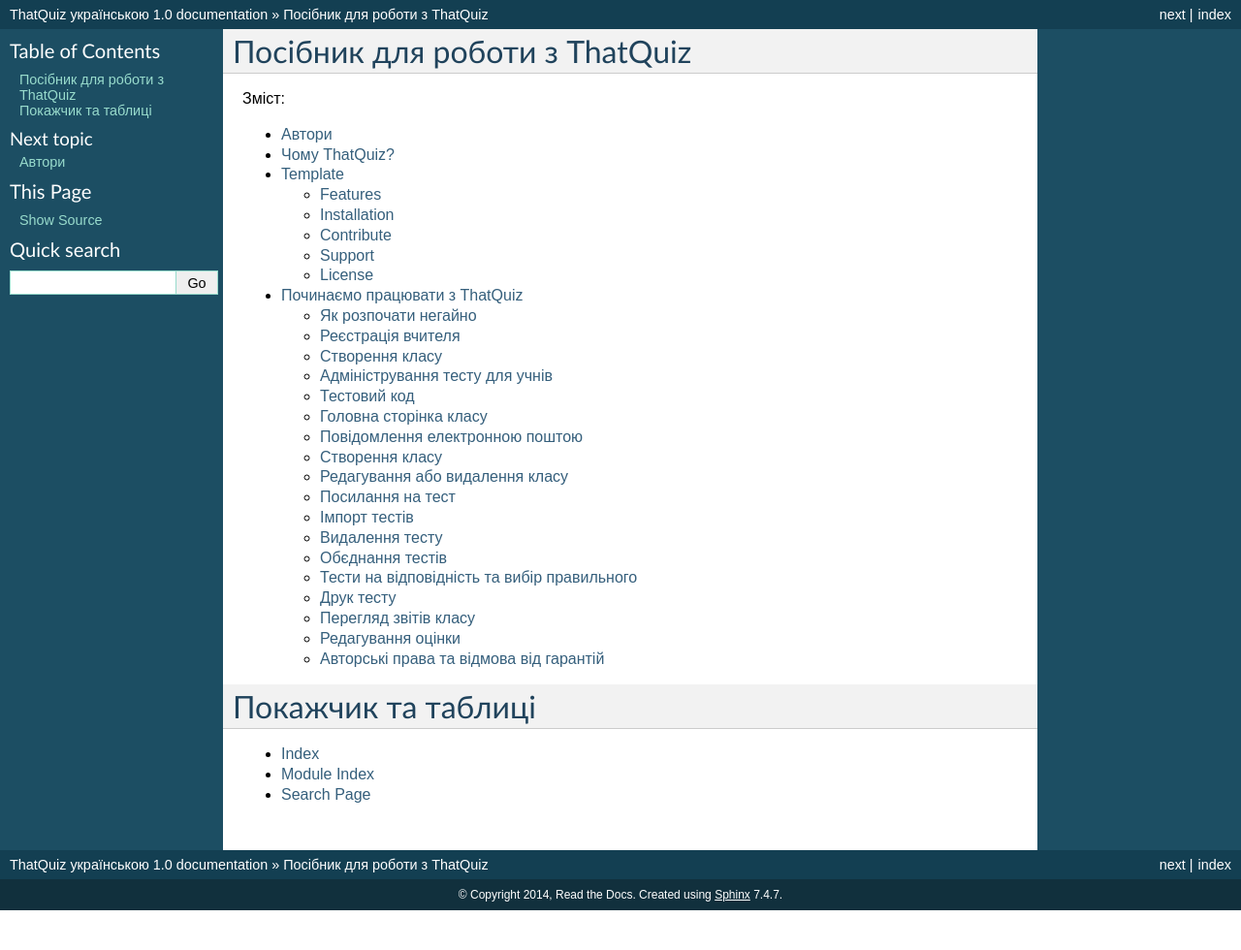
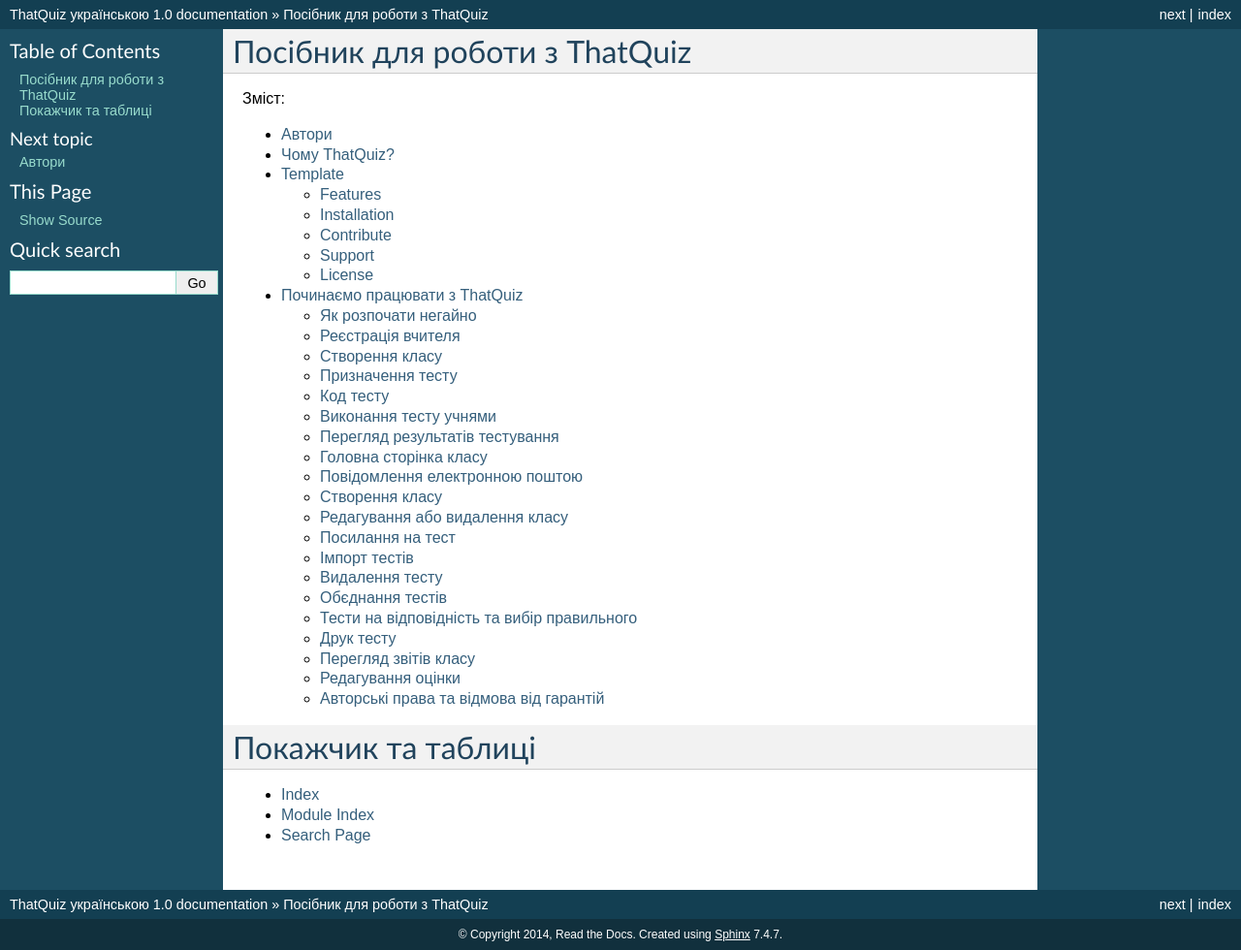
Before and after one commit to Gromko/ThatQuizUA, a Sphinx documentation site: the page built from docs/index.rst, in a window 1280 px wide. Shown: the whole page at 97% size. Built offline with Sphinx 7.4.7, drawn with Linux system fonts in a browser that asks for light colours; before the commit the page ends 939 px from its top, so only the background shows below that; some of the changed lines change nothing that is shown.

Commit message:
Update usage.rst

```diff
--- a/docs/usage.rst
+++ b/docs/usage.rst
@@ -78,19 +78,79 @@
 Звичайно, ви можете створити список і "вручну", записавши небхідні відомості про учнів.
 Ви завжди можете додати учня до списку, скориставшись кнопкою ``Додати більше``. Для вилучення учні зі списку необхідно видалити всі дані про нього, залишивши порожній рядок, після збереження списку, цей рядок буде вилучено.
 
+Призначення тесту
+-----------------
+Натисніть потрібну тестову групу в Єдиному меню тестів (математичних - цілі числа, дроби, концепції, геометрія, алгебра, нерівності і т.п.). Налаштуйте параметри тестування за бажанням. Виберіть клас для проведення тесту в меню класів і натисніть кнопку ``Призначення тесту``, щоб закінчити.
+Параметри тестів:
+1. Кількість - це кількість завдань у тесті.
+
+2. Рівень - ступінь складності тесту, від легкого (малі числа) до складного (великі числа).
+
+3. Таймер - час за який учні повинні пройти тест.
+
+4. Порядок- показує, як питання пропонуються кожному учню. Учні можуть отримувати питання у випадковому або фіксованому порядку.
+
+.. image:: tq11.png
+   :width: 200pt
+
+Кнопка ``Регенерувати`` змінює пропоновані завдання. При призначенні тестів вчителем учням пропонується набір наперед визначених завдань - усім однакові, але  можливо у різному порядку. Це робиться для того, щоб можна було адекватно оцінити знання та навички учнів.
+Можна змінити назву тесту або залишити її запропонованою, та визначити коли подавати тест для виконання учнями.
+Створені тести можна завжди переглянути у розділі ``Призначені`
+
+.. image:: tq12.png
+   :width: 200pt
+
+Код тесту
+---------
+Код тесту відображається в першому стовпчику таблиці тестів при натисканні на ``Призначені``. Він складається з 8 символів (цифр і букв, наприклад 112EWACM). Цей код використовується для організації доступу учнів до призначених для них завдань. Кожен тест має свій унікальний код. При роботі в класі можна запропонувати учням ввести код в поле Код тесту на домашній сторінці ThatQuiz і натиснути клавішу Enter щоб почати тестування - кдо можна записати на класній дошці, часто це найпростіший і найбільш доречний спосіб.
+ThatQuiz  надає можливість повідомити учнів про тест електронною поштою, натиснувши на кнопку ``Сповіщення``.
+
+.. image:: tq13.png
+   :width: 200pt
+
+Адреси електронної пошти учнів (батьків, чи осіб, які їх замінюють для дітей, які не досягли 14 років) можуть бути введені при реєстрації класу, при зміні списку учнів або при самому сповіщенні (адреси потрібно вводити всього лише один раз, вони запам'ятовуються автоматично).
+Крім входу за допомогою тестового коду, можна здійснити вхід за допомогою посилання на тест або вбудувавши тест у код сайту чи блогу.
+
+Виконання тесту учнями
+-------------------------------
+Щоб почати тестування, учні повинні або увійти через тестовий код, або через посилання на їх Головній сторінці класу, або через повідомлення електронною поштою.
+Відразу після входу учень повинен обрати свої прізвище та ім'я зі списку класу. Для учнів реєстрація непотрібна.
+
+.. image:: tq14.png
+   :width: 200pt
+
+.. image:: tq15.png
+   :width: 200pt
+
+До закінчення тесту учень завжди може повернутися до будь-якого з попередніх завдань і виправити відповідь. Натиснувши кнопку ``Кінець``, учень надсилає відповіді вчителю.
+
+.. image:: tq16.png
+   :width: 200pt
+
+По закінченню тесту учню надається інформація про хід його виконання.
+
+.. image:: tq17.png
+   :width: 200pt
+
+Перегляд результатів тестування
+-------------------------------
+Вчитель у будь-який момент може переглянути результати виконання тесту учнями, натиснувши кнопку ``Оцінки``
+
+.. image:: tq19.png
+   :width: 200pt
+
+Обравши конкретного учня зі списку можна отримати детальний протокол тестування, у якому вказано час виконання тесту, допущені учнем помилки та оцінку за тест.
 
 
-#. Оберіть тест з потрібної категорії (цілі числа, дроби, концепції, геометрія, алгебра, нерівності і т.п.) і натисніть кнопку ``Призначити тест``.
-#. Дайте учням код тесту (зявляється в першому стовпці ``Призначені``, перед іменем тесту), щоб вони могли ввести його на нашій домашній сторінці. Ви також можете повідомити учнів про тест електронною поштою, натиснувши на кнопку ``Сповіщення``.
-#. Після того, як учні виконають завдання тесту, натисніть на ``Оцінки``, щоб перевірити їх роботу.
+.. image:: tq18.png
+   :width: 200pt
 
-Адміністрування тесту для учнів
--------------------------------
-Щоб почати тестування, учні повинні або увійти через тестовий код, або через посилання на їх Головній сторінці класу, або через повідомлення електронною поштою.
+ ThatQuiz дає можливість вчителю обирати власну або пропоновану шкалу оцінювання (1-5, 1-7, 1-10, 1-20, 1-100), яку можна застосовувати як для окремих класів, так і для усіх класів вчителя.
 
-Тестовий код
-------------
-Код тесту відображається в першому стовпчику таблиці тестів при натисканні на ``Призначені``. Він складається з чотирьох букв і чотирьох цифр (наприклад MPAK2835). Попросіть учнів ввести код в поле Код тесту на домашній сторінці ThatQuiz і натисніть Enter щоб почати тестування. Коли учні виконують тести разом в класній кімнаті, часто це найпростіший спосіб.
+
+.. image:: tq20.png
+   :width: 200pt
+
 
 Головна сторінка класу
 ----------------------
```
